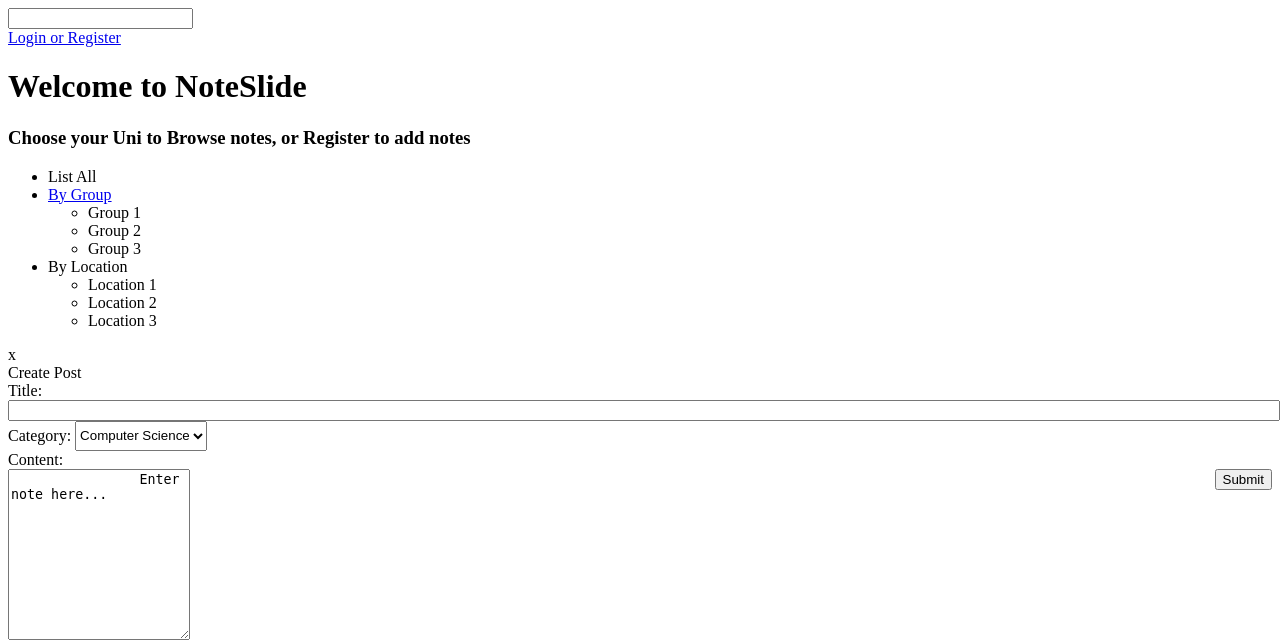
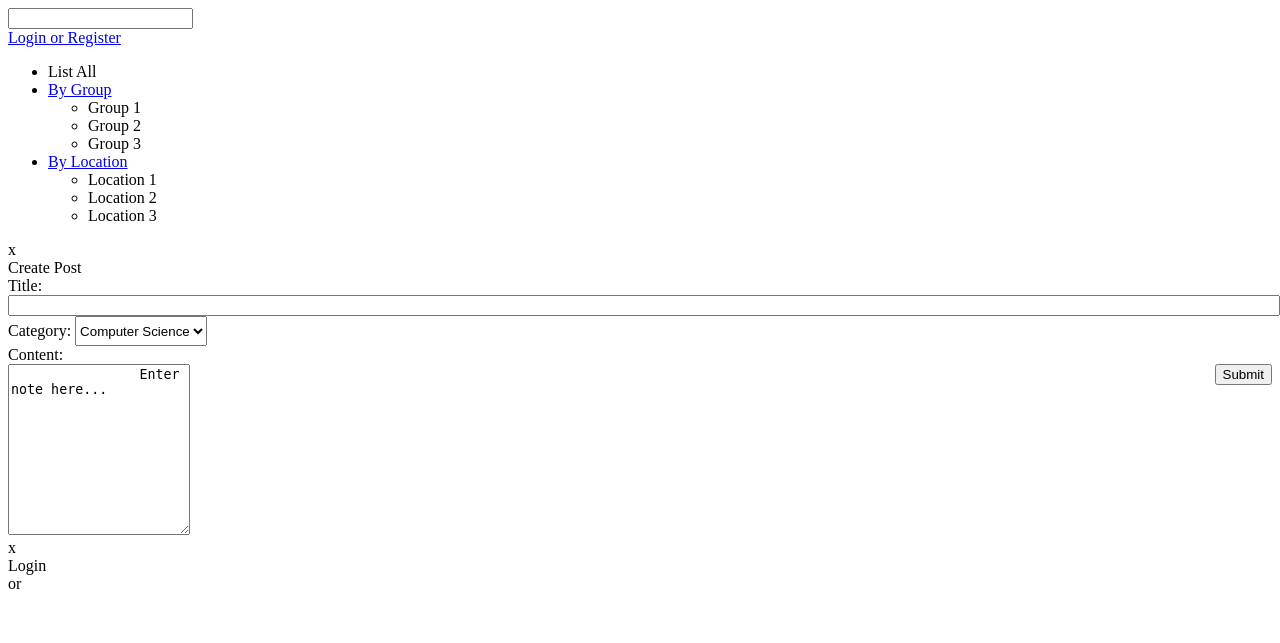
Before and after one commit to wms/NoteSlide, a PHP site: template app/views/layouts/default.html.php in a window 1280 px wide. Shown: the top 643 px of the page. Run offline with PHP 8.4, Linux system fonts and the light colour scheme; the template is opened without the code that fills it, so the values that code supplies are empty.

Commit message:
Added sidebar

```diff
--- a/app/views/layouts/default.html.php
+++ b/app/views/layouts/default.html.php
@@ -11,7 +11,7 @@
 <head>
 	<?php echo $this->html->charset();?>
 	<title>Application &gt; <?php echo $this->title(); ?></title>
-	<?php echo $this->html->script(array('jquery-1.7', 'popup', 'togglefunctions')); ?>
+	<?php echo $this->html->script(array('jquery-1.7', 'popup', 'toggle')); ?>
 	<?php echo $this->html->style(array('noteslide','testlogin', 'fonts')); ?>
 	<?php echo $this->html->link('Icon', null, array('type' => 'icon')); ?>
 </head>
@@ -37,11 +37,9 @@
         </div>
         <div class="subcontainer">
 		<div class="content">
-		<div class="intro">
+		<div class="sidebar">
 			<div class="toptear"></div>
-			<div class="introtext">
-				<h1>Welcome to NoteSlide</h1>
-				<h3>Choose your Uni to Browse notes, or Register to add notes</h3>
+			<div class="sidebarcontent">
 				<ul id="postselector">
 					<li id="listall">List All</li>
 					<li id="bygroup"><a href="#" onClick="toggleGroups()">By Group</a></li>
@@ -50,7 +48,7 @@
 						<li id="g2">Group 2</li>
 						<li id="g3">Group 3</li>
 					</ul>
-					<li id="bylocation" onclick="toggleLocations()">By Location</li>
+					<li id="bylocation"><a href="#"  onclick="toggleLocations()">By Location</a></li>
 					<ul id="locations">
 						<li id="l1">Location 1</li>
 						<li id="l2">Location 2</li>
@@ -61,7 +59,7 @@
 			</div>
 			<div class="bottomtear"></div>
 		</div>
-		<div class="posts">
+		<div class="notes">
 	            <?php echo $this->flashMessage->output() ?>
 				<?php echo $this->content(); ?>
 		</div>
```
Also changed, not shown: app/webroot/css/noteslide.css (+21 -8 lines), app/webroot/js/toggle.js (+7 -0 lines).
